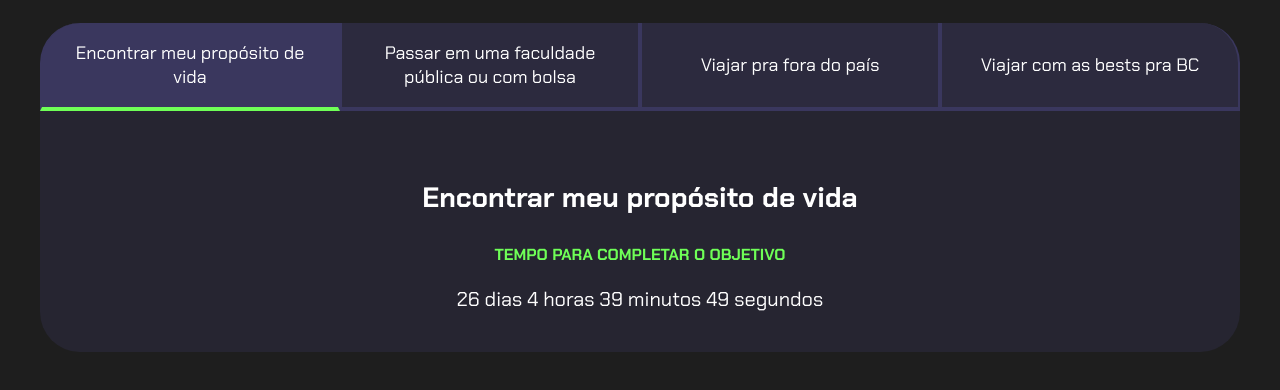
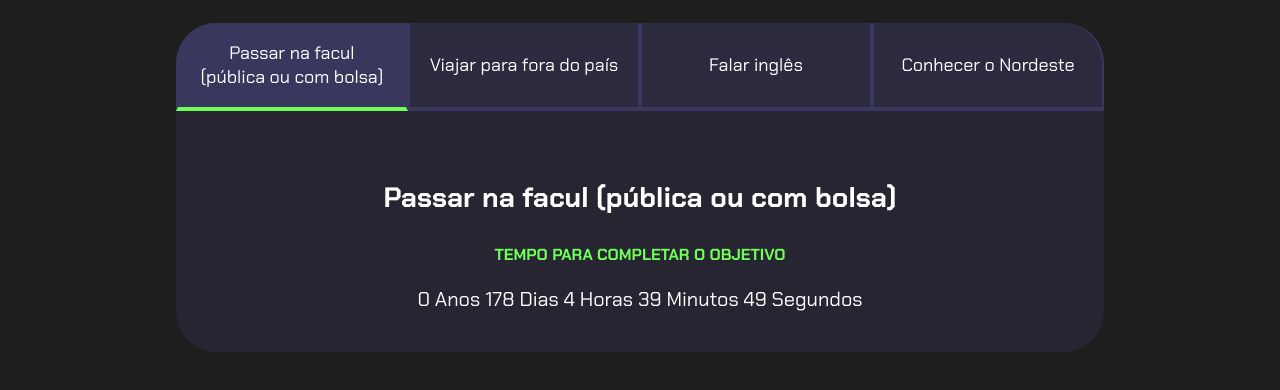
Before and after one commit to laryysz/projeto_de_vida2025, a plain HTML site: page index.html in a window 1280 px wide. Shown: the part 80-470 px from the top of the page. Drawn offline with Linux system fonts and the light colour scheme.

Commit message:
Add files via upload

```diff
--- a/index.html
+++ b/index.html
@@ -1,39 +1,41 @@
 <!DOCTYPE html>
 <html lang="pt-br">
+
 <head>
     <meta charset="UTF-8">
     <meta name="viewport" content="width=device-width, initial-scale=1.0">
     <title>Meus objetivos do ano</title>
     <link rel="stylesheet" href="style.css">
 </head>
+
 <body>
     <section class="conteudo-principal">
         <h2 class="titulo-principal">Meus Objetivos de vida<span>_</span></h2>
         <div class="conteudo">
-            <div class="botoes">
-                <button class="botao ativo">Encontrar meu propósito de vida</button>
-                <button class="botao">Passar em uma faculdade pública ou com bolsa</button>
-                <button class="botao">Viajar pra fora do país</button>
-                <button class="botao">Viajar com as bests pra BC</button>
-            </div>
-            <div class="aba-textos">
-                <div class="aba-conteudo ativo">
-                <h3 class="aba-conteudo-titulo-principal">Encontrar meu propósito de vida</h3>
+        <div class="botoes">
+            <button class="botao ativo"> Passar na facul (pública ou com bolsa) </button>
+            <button class="botao"> Viajar para fora do país </button>
+            <button class="botao"> Falar inglês </button>
+            <button class="botao"> Conhecer o Nordeste </button>
+        </div>
+        <div class="aba-textos">
+            <div class="aba-conteudo ativo">
+                <h3 class="aba-conteudo-titulo-principal"> Passar na facul (pública ou com bolsa) </h3>
                 <h4 class="aba-conteudo-titulo-secundario">Tempo para completar o objetivo</h4>
                 <div class="contador"></div>
             </div>
             <div class="aba-conteudo">
-                <h3 class="aba-conteudo-titulo-principal">Passar em uma faculdade pública ou com bolsa</h3>
+                <h3 class="aba-conteudo-titulo-principal">  Viajar para fora do país  </h3>
                 <h4 class="aba-conteudo-titulo-secundario">Tempo para completar o objetivo</h4>
                 <div class="contador"></div>
             </div>
             <div class="aba-conteudo">
-                <h3 class="aba-conteudo-titulo-principal">Viajar pra fora do país</h3>
+                <h3 class="aba-conteudo-titulo-principal"> Falar inglês </h3>
                 <h4 class="aba-conteudo-titulo-secundario">Tempo para completar o objetivo</h4>
                 <div class="contador"></div>
             </div>
             <div class="aba-conteudo">
-                <h3 class="aba-conteudo-titulo-principal">Viajar com as bests pra BC</h3>
+                <h3 class="aba-conteudo-titulo-principal"> Conhecer o Nordeste </h3>
                 <h4 class="aba-conteudo-titulo-secundario">Tempo para completar o objetivo</h4>
                 <div class="contador"></div>
             </div>
--- a/main.js
+++ b/main.js
@@ -1,45 +1,41 @@
-const botoes = document.querySelectorAll(".botao");
-const textos = document.querySelectorAll(".aba-conteudo");
+const botoes = document.querySelectorAll (".botao");
+const textos = document.querySelectorAll (".aba-conteudo");
 
-for (let i = 0; i < botoes.length; i++) {
-    botoes[i].onclick = function () {
+for(let i=0;i < botoes.length; i++){
+    botoes[i].onclick = function(){
 
-        for (let j = 0; j < botoes.length; j++) {
+        for(let j=0;j < botoes.length; j++){
             botoes[j].classList.remove("ativo");
             textos[j].classList.remove("ativo");
         }
-
-        botoes[i].classList.add("ativo");
-        textos[i].classList.add("ativo");
+      botoes[i].classList.add("ativo");
+      textos[i].classList.add("ativo");
     }
+    console.log();
 }
 
-const contadores = document.querySelectorAll(".contador");
-
-const tempoObjetivo1 = new Date("2025-09-01T00:00:00");
-contadores[0].textContent = calculaTempo (tempoObjetivo1);
-
-const tempoObjetivo2 = new Date("2026-01-01T00:00:00");
-contadores[1].textContent = calculaTempo (tempoObjetivo2);
-
-const tempoObjetivo3 = new Date("2031-02-02T00:00:00");
-contadores[2].textContent = calculaTempo (tempoObjetivo3);
-
-const tempoObjetivo4 = new Date("2027-06-01T00:00:00");
+const contadores = document.querySelectorAll (".contador");
+const tempoObjetivo1 = new Date("2026-01-31T00:00:00");
+contadores[0].textContent = calculaTempo(tempoObjetivo1);
+const tempoObjetivo2 = new Date("2030-12-31T00:00:00");
+contadores[1].textContent = calculaTempo(tempoObjetivo2);
+const tempoObjetivo3 = new Date("2035-12-31T00:00:00");
+contadores[2].textContent = calculaTempo(tempoObjetivo3);
+const tempoObjetivo4 = new Date("2028-12-31T00:00:00");
 contadores[3].textContent = calculaTempo(tempoObjetivo4);
 
-function calculaTempo(tempoObjetivo) {
-    let tempoAtual = new Date();
-    let tempoFinal = tempoObjetivo - tempoAtual;
-    let segundos = Math.floor(tempoFinal / 1000);
-    let minutos = Math.floor(segundos / 60);
-    let horas = Math.floor(minutos / 60);
-    let dias = Math.floor(horas / 24);
+function calculaTempo(tempoObjetivo){
+let tempoAtual = new Date();
+let tempoFinal = tempoObjetivo - tempoAtual;
+let segundos = Math.floor (tempoFinal/1000);
+let minutos = Math.floor (segundos/60);
+let horas = Math.floor (minutos/60);
+let dias = Math.floor (horas/24);
+let anos = Math.floor (dias/365);
 
-    segundos %= 60;
-    minutos %= 60;
-    horas %= 24;
-    dias %= 365;
-
-    return dias + " dias " + horas + " horas " + minutos + " minutos " + segundos + " segundos";
+segundos %= 60;
+minutos %=60;
+horas %=24;
+dias %=365;
+return anos + " Anos " + dias + " Dias " + horas + " Horas " + minutos + " Minutos " + segundos + " Segundos ";
 }
```
Also changed, not shown: style.css (+3 -4 lines).
